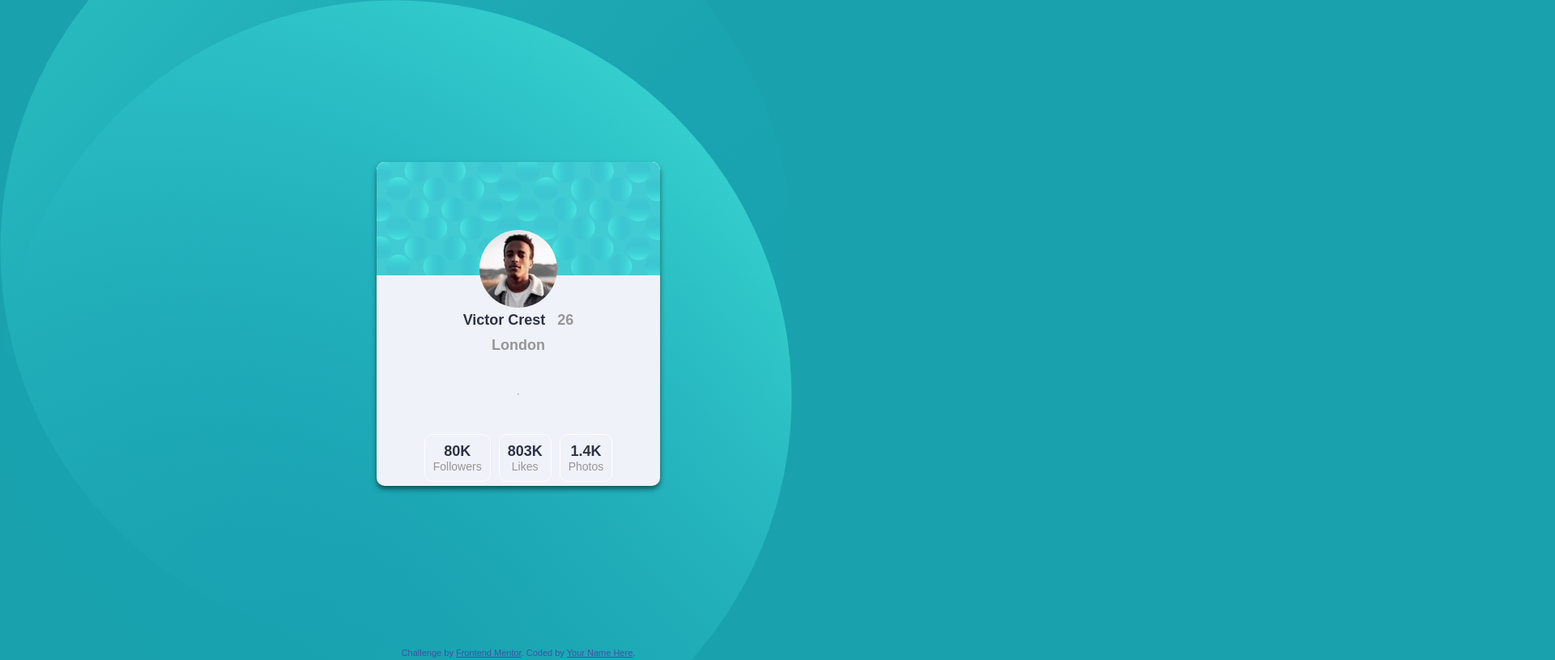
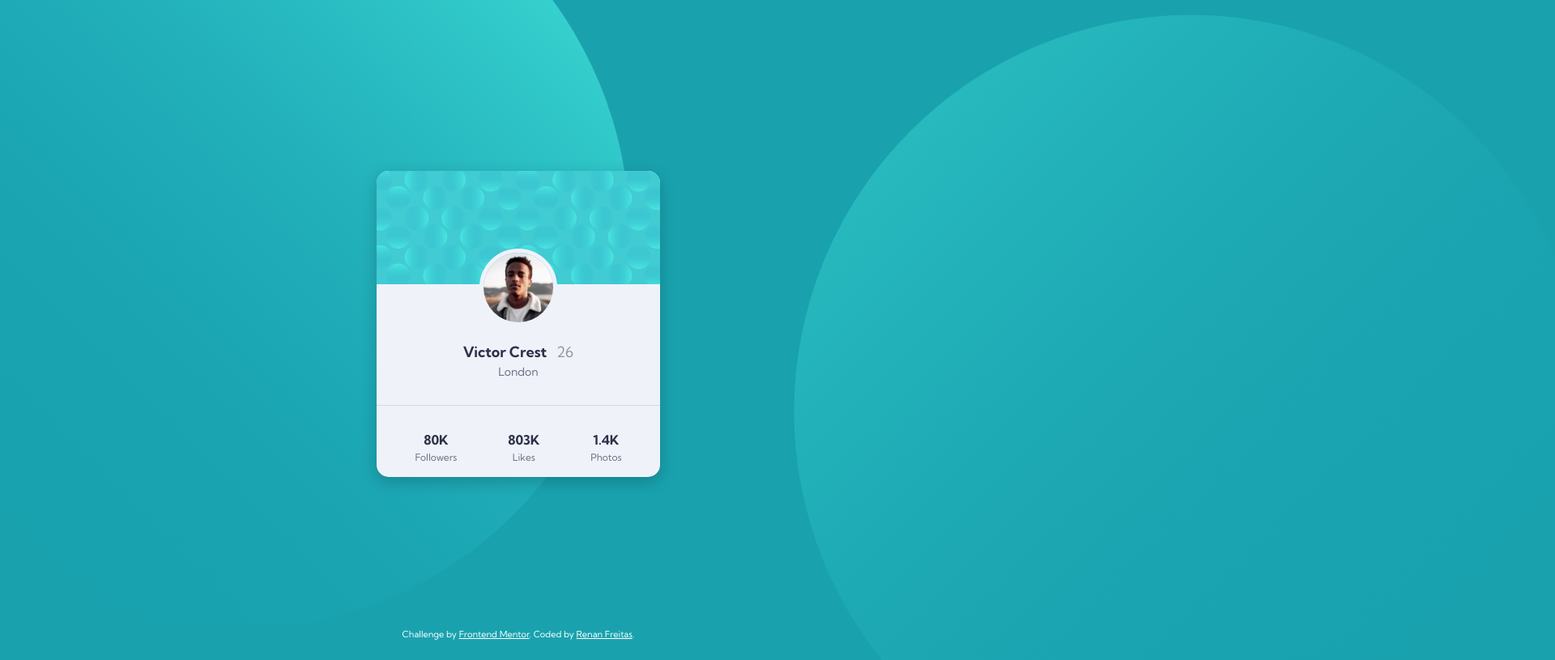
Before and after one commit to RFreitasAnjos/ChallengerMentor, a plain HTML site: page index.html in a window 1280 px wide. Shown: the top 815 px of the page at 81% size, 1920 px wide, since content can reach past the window. Drawn offline with Linux system fonts and the light colour scheme.

Commit message:
refactor: change all index.html

```diff
--- a/index.html
+++ b/index.html
@@ -1,95 +1,213 @@
 <!DOCTYPE html>
-<html lang="en">
+<html lang="pt-BR">
 <head>
-  <meta charset="UTF-8">
-  <meta name="viewport" content="width=device-width, initial-scale=1.0"> <!-- displays site properly based on user's device -->
+  <meta charset="UTF-8" />
+  <meta name="viewport" content="width=device-width, initial-scale=1.0" />
+  <title>Profile Card Component</title>
 
-  <link rel="icon" type="image/png" sizes="32x32" href="./images/favicon-32x32.png">
-  <title>Frontend Mentor | Profile card component</title>
+<link rel="preconnect" href="https://fonts.googleapis.com">
+<link rel="preconnect" href="https://fonts.gstatic.com" crossorigin>
+<link href="https://fonts.googleapis.com/css2?family=Kumbh+Sans&display=swap" rel="stylesheet">
 
-  <!-- Feel free to remove these styles or customise in your own stylesheet 👍 -->
+<link rel="preconnect" href="https://fonts.googleapis.com">
+<link rel="preconnect" href="https://fonts.gstatic.com" crossorigin>
+<link href="https://fonts.googleapis.com/css2?family=Kumbh+Sans:wght@700&display=swap" rel="stylesheet">
+
   <style>
     :root {
       --dark-cyan: hsl(185, 75%, 39%);
-      --very-dark-desaturated-blue: hsl(229, 23%, 23%);
+      --very-dark-blue: hsl(229, 23%, 23%);
       --dark-grayish-blue: hsl(227, 10%, 46%);
-      --dark-gray: hsl(0, 0%, 59%)
+      --gray: hsl(0, 0%, 59%);
+      --card-bg: hsl(227, 47%, 96%);
     }
 
-    body, html { margin: 0; padding: 0; font-family: 'Arial', sans-serif; color: hsl(228, 45%, 44%); }
-    .attribution { font-size: 11px; text-align: center; }
-    .attribution a { color: hsl(228, 45%, 44%); }
-    .bg_top { position: absolute; width: 100%; z-index: -1; top: 0; }
-    .bg_bottom { position: absolute; z-index: -1; width: 100%; bottom: 0; }
-    body{ background-color: var(--dark-cyan) }
-    .container {display: flex; justify-content: center; align-items: center; height: 100vh; }
-    .card{ width: 350px; height: 400px; background-color: hsl(227, 47%, 96%); border-radius: 10px; box-shadow: 0 4px 6px rgba(0, 0, 0, 0.5); display: flex; flex-direction: column; align-items: center; justify-content: space-between; overflow: hidden; }
-    .card_header { height: auto; width: auto;}
-    .card_body{ display: flex; flex-direction: column; justify-content: center; background-color:hsl(227, 47%, 96%) ; }
-    .card_image { width: 100%; display:flex; justify-content: center; margin-top: -60px; }
-    .card_image img { border-radius: 60px 60px; }
-    .card_content { display: flex; gap: 5px; justify-content: center; }
-    .card_content p { margin: 5px; }
-    p{font-size: 18px;}
-    b{ color: var(--very-dark-desaturated-blue) }
-    span { color: var(--dark-gray); font-weight: bold; }
-    .card_location {  }
-    .card_location p { margin: 5px; text-align: center; }
-    .card-footer{ background-color: aqua;}
-    .card_stats { display: flex; justify-content: space-between; width: 100%; }
-    .stat { flex-direction: row; text-align: center; box-shadow: 5px; margin: 5px; padding: 10px; border: 1px solid white; border-radius: 10px; }
-    .stat p { margin: 0; color: var(--dark-gray); font-weight: 400; }
-    .stat-text { color: var(--dark-grayish-blue); font-size: 14px; }
+    * {
+      margin: 0;
+      padding: 0;
+      box-sizing: border-box;
+    }
+
+    body {
+      font-family: 'Kumbh Sans', sans-serif;
+      background-color: var(--dark-cyan);
+      color: var(--very-dark-blue);
+      display: flex;
+      align-items: center;
+      justify-content: center;
+      min-height: 100vh;
+      position: relative;
+      overflow: hidden;
+    }
+
+    .bg-top,
+    .bg-bottom {
+      position: absolute;
+      z-index: 1;
+    }
+
+    .bg-top {
+      top: -200px;
+      left: -200px;
+      width: 500px;
+    }
+
+    .bg-bottom {
+      bottom: -200px;
+      right: -200px;
+      width: 500px;
+    }
+
+    main.container {
+      position: relative;
+      z-index: 10;
+      width: 100%;
+      max-width: 350px;
+      background-color: var(--card-bg);
+      border-radius: 15px;
+      overflow: hidden;
+      box-shadow: 0 6px 20px rgba(0, 0, 0, 0.2);
+      text-align: center;
+    }
+
+    .card-header-img {
+      width: 100%;
+      height: auto;
+    }
+
+    .profile-image {
+      width: 96px;
+      height: 96px;
+      border-radius: 50%;
+      border: 5px solid var(--card-bg);
+      margin-top: -48px;
+    }
+
+    .user-info {
+      padding: 1rem 0;
+    }
+
+    .user-info h1 {
+      font-size: 18px;
+      font-weight: 700;
+    }
+
+    .user-info span {
+      font-size: 18px;
+      font-weight: 400;
+      color: var(--gray);
+      margin-left: 8px;
+    }
+
+    .user-location {
+      color: var(--dark-grayish-blue);
+      font-size: 14px;
+      margin-top: 0.25rem;
+    }
+
+    .divider {
+      height: 1px;
+      background-color: var(--gray);
+      margin: 1rem 0;
+      opacity: 0.3;
+    }
+
+    .card-stats {
+      display: flex;
+      justify-content: space-around;
+      padding: 1rem;
+    }
+
+    .stat {
+      text-align: center;
+    }
+
+    .stat strong {
+      display: block;
+      font-size: 16px;
+      font-weight: 700;
+    }
+
+    .stat span {
+      font-size: 12px;
+      color: var(--dark-grayish-blue);
+    }
+
+    footer.attribution {
+      position: absolute;
+      bottom: 10px;
+      font-size: 11px;
+      text-align: center;
+      width: 100%;
+      color: #fff;
+    }
+
+    footer.attribution a {
+      color: #fff;
+      text-decoration: underline;
+    }
+
+    @media (max-width: 480px) {
+      .bg-top {
+        width: 300px;
+        top: -150px;
+        left: -150px;
+      }
+
+      .bg-bottom {
+        width: 300px;
+        bottom: -150px;
+        right: -150px;
+      }
+
+      .card-stats {
+        flex-direction: column;
+        gap: 1rem;
+      }
+    }
   </style>
 </head>
 <body>
-  <div class="container">
-    <div class="bg_top">
-      <img src="./images/bg-pattern-top.svg" alt="bg_button">
+
+  <div class="bg-top">
+    <img src="./images/bg-pattern-top.svg" alt="Top Background" />
   </div>
-    <div class="card">
-      <div class="card_body">
-        <div class="card_header">
-          <img src="./images/bg-pattern-card.svg" alt="Background Pattern" style="width: 100%; height: auto; border-radius: 10px 10px 0 0;">
+  <div class="bg-bottom">
+    <img src="./images/bg-pattern-bottom.svg" alt="Bottom Background" />
   </div>
-        <div class="card_image">
-          <img src="./images/image-victor.jpg" alt="Victor Crest">
+
+  <main class="container">
+    <header>
+      <img src="./images/bg-pattern-card.svg" alt="Card Header" class="card-header-img" />
+    </header>
+    <section>
+      <img src="./images/image-victor.jpg" alt="Victor Crest" class="profile-image" />
+      <div class="user-info">
+        <h1>Victor Crest <span>26</span></h1>
+        <p class="user-location">London</p>
       </div>
-        <div>
-          <div class="card_content">
-            <p><b>Victor Crest</b></p>
-            <p><span>26</span></p>
-          </div>
-          <div class="card_location">
-            <p><span>London</span></p>
-          </div>
-        </div>
-      </div>
-        <hr/>
-        <div class="card_footer">
-          <div class="card_stats">
+    </section>
+    <div class="divider"></div>
+    <footer class="card-stats">
       <div class="stat">
-              <p><b>80K</b></p>
-              <p class="stat-text">Followers</p>
+        <strong>80K</strong>
+        <span>Followers</span>
       </div>
       <div class="stat">
-              <p><b>803K</b></p>
-              <p class="stat-text">Likes</p>
+        <strong>803K</strong>
+        <span>Likes</span>
       </div>
       <div class="stat">
-              <p><b>1.4K</b></p>
-              <p class="stat-text">Photos</p>
+        <strong>1.4K</strong>
+        <span>Photos</span>
       </div>
-          </div>
-        </div>
-    </div>
-  </div>
-  <div class="bg_bottom">
-    <img src="./images/bg-pattern-bottom.svg" alt="bg_bottom">
-  </div>
-  <div class="attribution">
+    </footer>
+  </main>
+
+  <footer class="attribution">
     Challenge by <a href="https://www.frontendmentor.io?ref=challenge" target="_blank">Frontend Mentor</a>.
-    Coded by <a href="#">Your Name Here</a>.
-  </div>
+    Coded by <a href="https://github.com/RFreitasAnjos">Renan Freitas</a>.
+  </footer>
+
 </body>
 </html>
```
Lines whose indentation alone changed are shown as unchanged.
